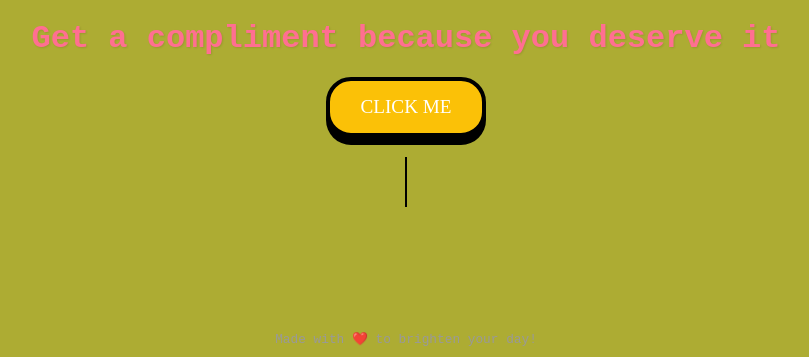
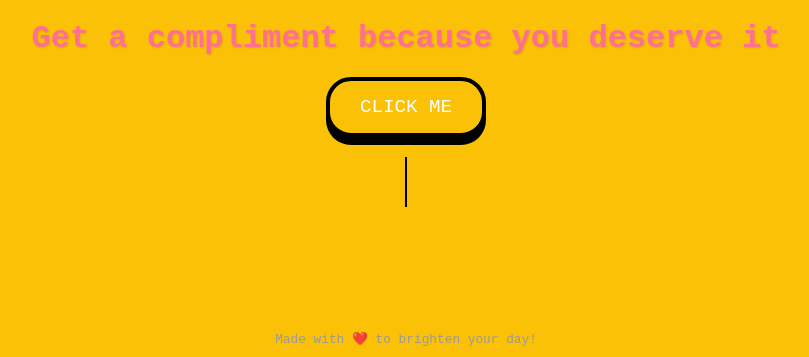
Before and after one commit to vnzchr/vnzchr.github.io, a plain HTML site: page index.html in a window 1280 px wide. Shown: the part 443-800 px from the top of the page, without its empty margins (234-1043 px from the left). Drawn offline with Linux system fonts and the light colour scheme.

Commit message:
Update style.css

```diff
--- a/style.css
+++ b/style.css
@@ -1,6 +1,6 @@
 /* General Styles */
 body {
-  background-color: #adac33;
+  background-color: #fbc107;
   font-family: 'Pix32', monospace;
   display: flex;
   flex-direction: column;
@@ -31,7 +31,7 @@ h1 {
 /* Compliment Button with Border and Shadow */
 .button {
   background-color: #fbc107;
-  font-family: 'Pix32', 'bitmap';
+  font-family: 'Pix32', monospace;
   color: white;
   border: 4px solid black;
   padding: 15px 30px;
```
